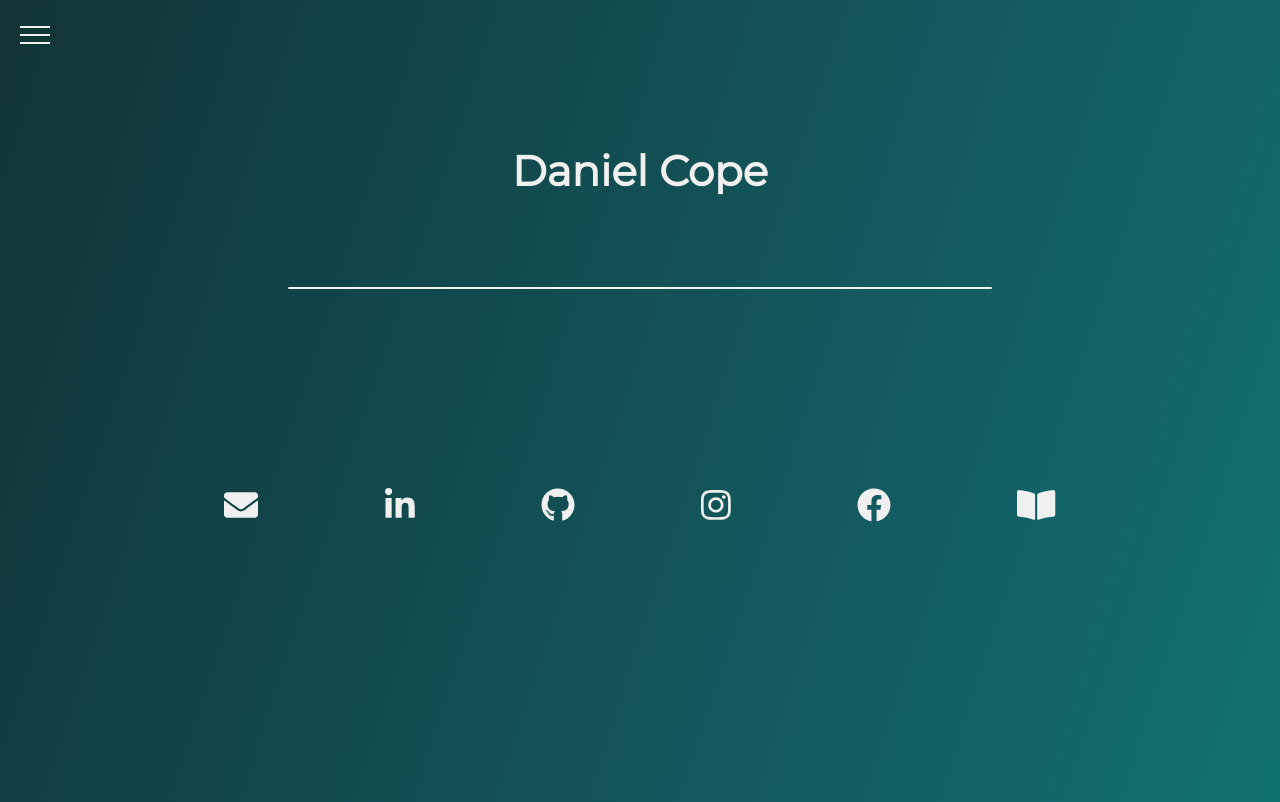
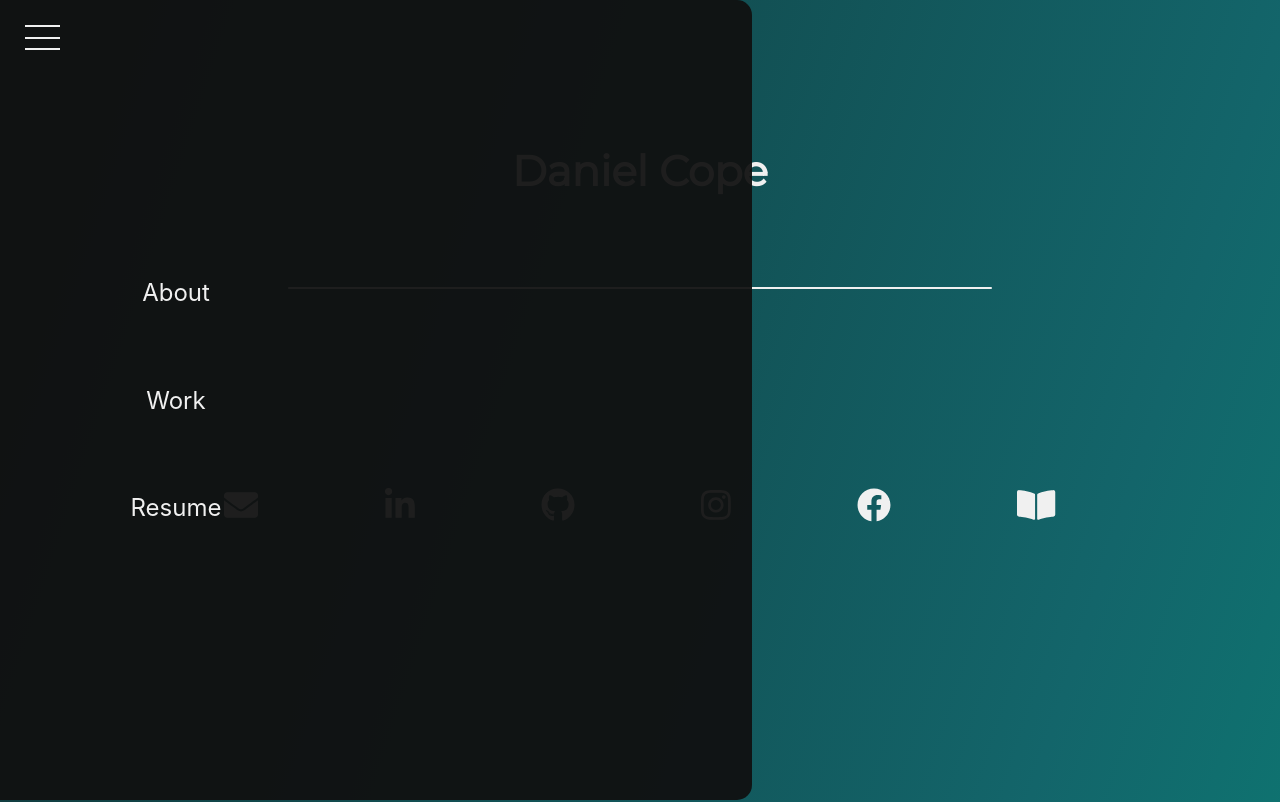
Before and after one commit to danielcope/portfolio-two, a React (Create React App) app: page / in a window 1280 px wide. Shown: the top 802 px of the page. Built offline with nearby package versions, Linux system fonts and the light colour scheme.

Commit message:
updated ham menu

```diff
--- a/package.json
+++ b/package.json
@@ -12,6 +12,7 @@
     "@testing-library/react": "^11.2.7",
     "@testing-library/user-event": "^12.8.3",
     "react": "^17.0.2",
+    "react-burger-menu": "^3.0.6",
     "react-dom": "^17.0.2",
     "react-scripts": "5.0.0",
     "web-vitals": "^1.1.2"
--- a/src/App.css
+++ b/src/App.css
@@ -66,6 +66,88 @@ p {
   font-size: 1.6rem;
 }
 
+ul {
+  color: #f0f0f0;
+  border-radius: 0 10px 10px 0;
+  height: 50%;
+  width: 80%;
+  list-style: none;
+  z-index: 3;
+  display: flex;
+  flex-direction: column;
+  justify-content: space-evenly;
+  align-items: center;
+}
+
+li {
+  font-size: 2.4rem;
+}
+
+/* #region Nav */
+
+nav {
+  height: 100vh;
+  width: 90vw;
+  background: rgba(17, 17, 17, 0.938);
+  border-radius: 0 15px 15px 0;
+  position: fixed;
+  display: flex;
+  align-items: center;
+  justify-content: center;
+  filter: blur(0px);
+}
+
+.nav-opened {
+  top: 0;
+  left: 0;
+  transition: all 0.75s ease-in-out;
+}
+.nav-closed {
+  top: 0px;
+  left: -400px;
+  transition: all 0.75s ease-in-out;
+}
+.ham-button-container {
+  width: 35px;
+  height: 25px;
+  position: fixed;
+  left: 25px;
+  top: 25px;
+  display: flex;
+  flex-direction: column;
+  justify-content: space-between;
+  z-index: 4;
+}
+
+.line {
+  width: 100%;
+  height: 2px;
+  background-color: #f0f0f0;
+}
+
+.top-line-x {
+  transform: rotate(45deg);
+  top: 11px;
+}
+
+.mid-line-x {
+  left: -400px;
+}
+
+.bot-line-x {
+  transform: rotate(-45deg);
+  top: -11px;
+}
+
+.top-line-x,
+.mid-line-x,
+.bot-line-x {
+  position: relative;
+  transition: all 0.8s ease-in-out;
+}
+
+/* #endregion */
+
 .spacer-line {
   height: 0.2rem;
   width: 55%;
@@ -99,41 +181,6 @@ p {
   flex-wrap: wrap;
 }
 
-/* #region Ham button */
-
-.ham-menu-closed {
-  display: flex;
-  flex-direction: column;
-  align-items: center;
-  justify-content: space-evenly;
-  height: 30px;
-  width: 30px;
-  position: fixed;
-  top: 20px;
-  left: 20px;
-}
-
-.ham-menu-opened {
-}
-
-.ham-top,
-.ham-mid,
-.ham-bot {
-  border-top: 2px #f0f0f0 solid;
-  width: 100%;
-}
-
-.ham-top {
-}
-
-.ham-mid {
-}
-
-.ham-bot {
-}
-
-/* #endregion */
-
 /* #region Scroll bar */
 
 ::-webkit-scrollbar {
--- a/src/App.js
+++ b/src/App.js
@@ -1,5 +1,5 @@
 import "./App.css";
-import Home from "./components/views/Home";
+import Home from "./components/Home";
 import Nav from "./components/Nav";
 
 function App() {
--- a/src/components/Nav.js
+++ b/src/components/Nav.js
@@ -5,24 +5,35 @@ const Nav = () => {
 
   return (
     <section>
-      <div
-        className={!menu ? "ham-menu-closed" : "ham-menu-opened"}
-        onClick={() => flipMenu(!menu)}
-      >
-        <div className={!menu ? "ham-top" : "ham-top-x"}></div>
-        <div className={!menu ? "ham-mid" : "ham-mid-x"}></div>
-        <div className={!menu ? "ham-bot" : "ham-bot-x"}></div>
-      </div>
-
-      {/* <nav>
-        <ul>
-          <li></li>
-          <li>About</li>
-          <li>Work</li>
-        </ul>
-      </nav> */}
+      <MenuButton menu={menu} flipMenu={flipMenu} />
+      <NavMenu menu={menu} />
     </section>
   );
 };
 
+const NavMenu = (props) => {
+  return (
+    <nav className={!props.menu ? "nav-closed" : "nav-opened"}>
+      <ul>
+        <li>About</li>
+        <li>Work</li>
+        <li>Resume</li>
+      </ul>
+    </nav>
+  );
+};
+
+const MenuButton = (props) => {
+  return (
+    <div
+      className="ham-button-container"
+      onClick={() => props.flipMenu(!props.menu)}
+    >
+      <div className={!props.menu ? "line top-line" : "line top-line-x"}></div>
+      <div className={!props.menu ? "line mid-line" : "line mid-line-x"}></div>
+      <div className={!props.menu ? "line bot-line" : "line bot-line-x"}></div>
+    </div>
+  );
+};
+
 export default Nav;
```
Also changed, not shown: src/components/Home.js (renamed from src/components/views/Home.js), 2 other files (tests, documents, lock files or other folders).
